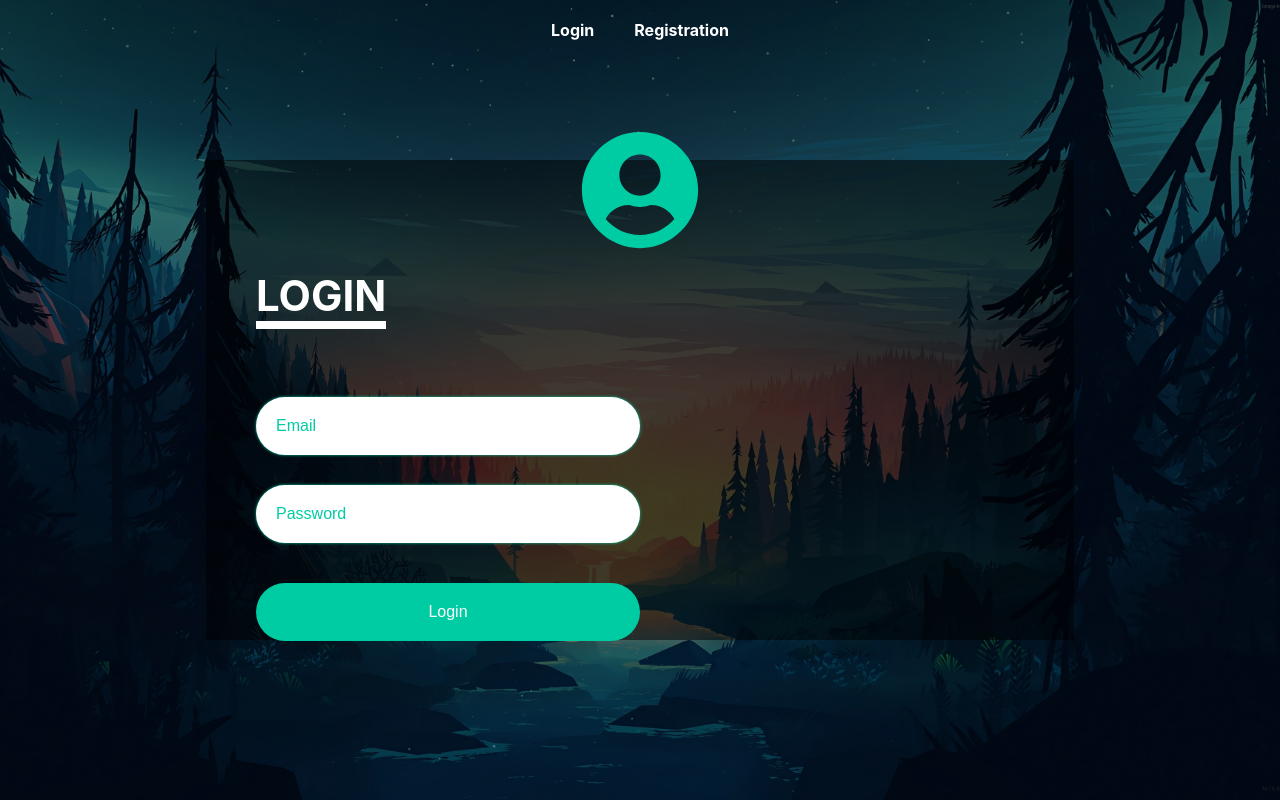
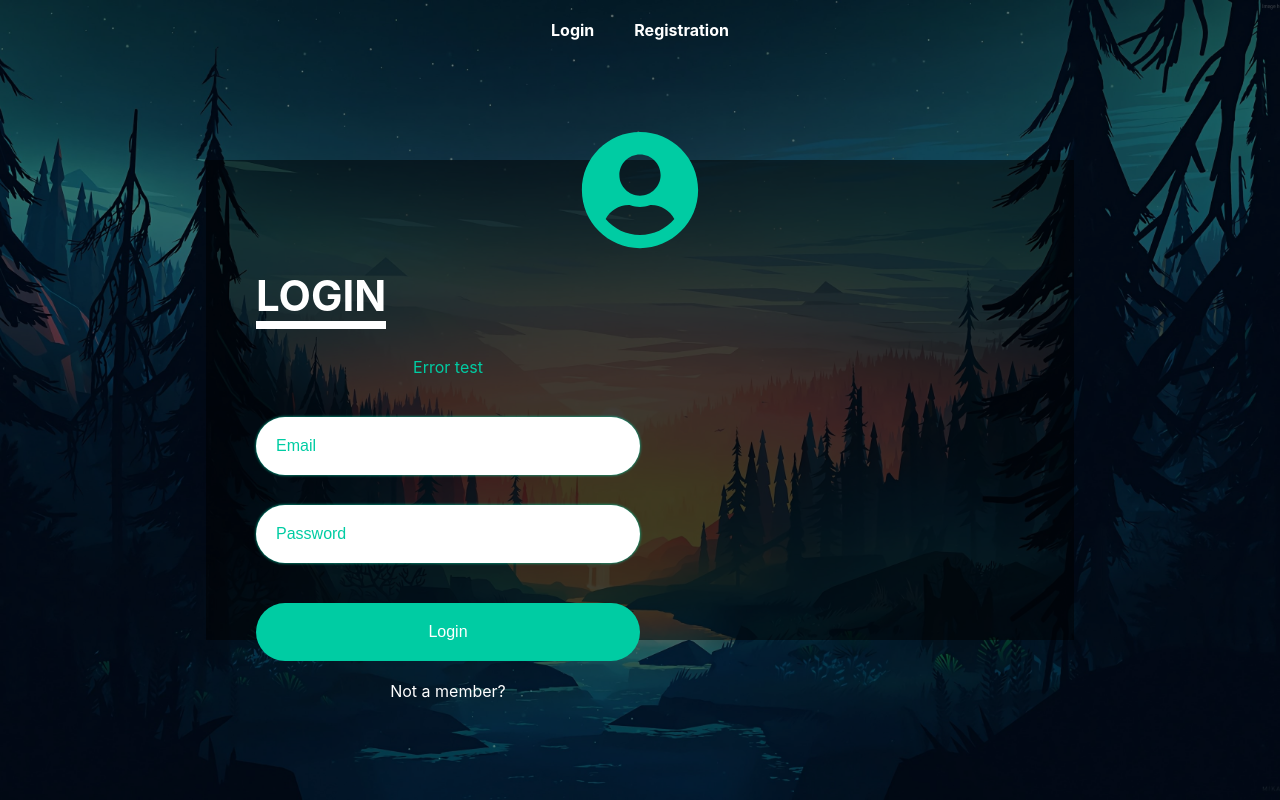
Before and after one commit to CevinThomas/alliance, a React app in the folder frontend/: page /login in a window 1280 px wide. Built offline with nearby package versions, Linux system fonts and the light colour scheme.

Commit message:
ErrorMessage styling

```diff
--- /dev/null
+++ b/frontend/src/components/misc/errorMessage.js
@@ -0,0 +1,11 @@
+import React from "react";
+
+const ErrorMessage = ( props ) => {
+    return (
+        <div className={props.class}>
+            <p>{props.errorMessage}</p>
+        </div>
+    );
+};
+
+export default ErrorMessage;
--- /dev/null
+++ b/frontend/src/components/misc/notMember.js
@@ -0,0 +1,13 @@
+import React from "react";
+import {Link} from "react-router-dom";
+
+const NotMember = ( props ) => {
+    return (
+        <div id={props.id}>
+            <Link to={props.link}>{props.message}</Link>
+        </div>
+
+    );
+};
+
+export default NotMember;
--- a/frontend/src/containers/login/loginBox.js
+++ b/frontend/src/containers/login/loginBox.js
@@ -4,6 +4,8 @@ import Heading from "../../components/textElements/heading";
 import Input from "../../components/forms/input";
 import Button from "../../components/general/button";
 import Overlay from "../../components/general/overlay";
+import NotMember from "../../components/misc/notMember";
+import ErrorMessage from "../../components/misc/errorMessage";
 
 const LoginBox = ( props ) => {
     return (
@@ -11,11 +13,13 @@ const LoginBox = ( props ) => {
             <Overlay/>
             <AvatarIcon/>
             <Heading class={"login-header"} title={"Login"}/>
+            <ErrorMessage class={"error-div"} errorMessage={"Error test"}/>
             <div className={"form"} id={"loginForm"}>
                 <div id={"form-inner"}>
                     <Input placeholder={"Email"} type={"email"} name={"email"}/>
                     <Input placeholder={"Password"} type={"password"} name={"password"}/>
                     <Button title={"Login"}/>
+                    <NotMember link={"/registration"} message={"Not a member?"} id={"not-login"}/>
                 </div>
             </div>
         </div>
--- a/frontend/src/styles.css
+++ b/frontend/src/styles.css
@@ -140,6 +140,20 @@ a:hover {
   align-items: center;
   justify-content: center;
   z-index: -1;
+}
+#login #not-login {
+  width: 50%;
+  text-align: center;
+  margin: 0 auto;
+  margin-top: 20px;
+}
+#login .error-div {
+  width: 50%;
+  text-align: center;
+}
+#login .error-div p {
+  color: #00cca3;
+  margin: 0;
 }
 #login #loginForm {
   width: 100%;
--- a/frontend/src/styles.sass
+++ b/frontend/src/styles.sass
@@ -137,6 +137,20 @@ a:hover
   align-items: center
   justify-content: center
   z-index: -1
+
+  #not-login
+    width: 50%
+    text-align: center
+    margin: 0 auto
+    margin-top: 20px
+
+  .error-div
+    width: 50%
+    text-align: center
+
+    p
+      color: $mainColor
+      margin: 0
 
   #loginForm
     width: 100%
```
Also changed, not shown: 1 other file (tests, documents, lock files or other folders).
